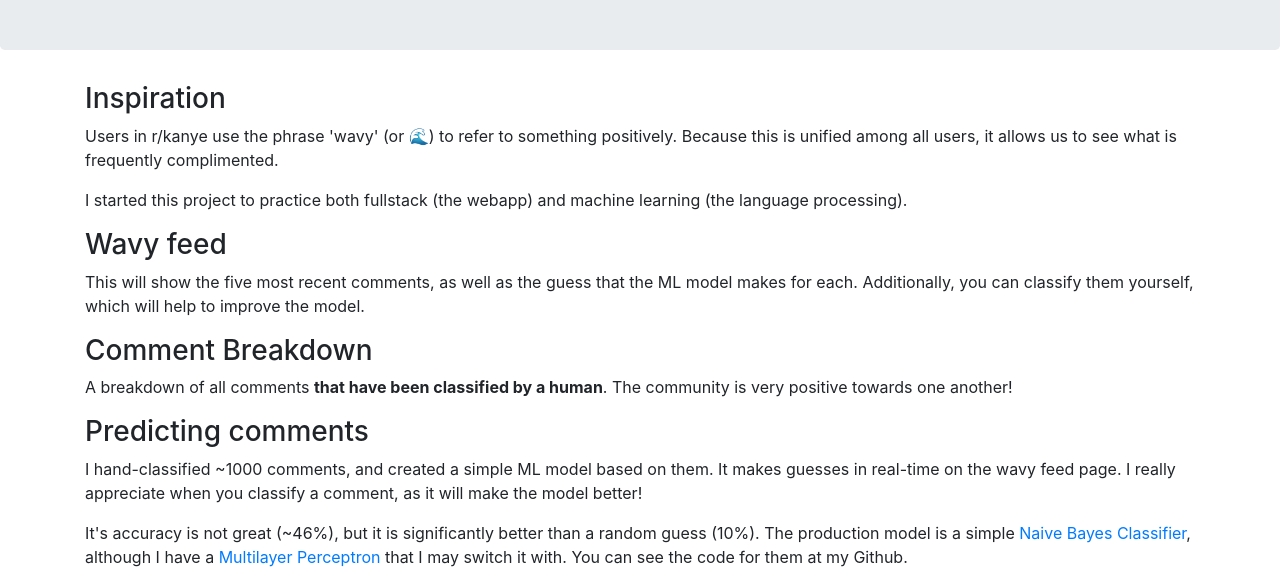
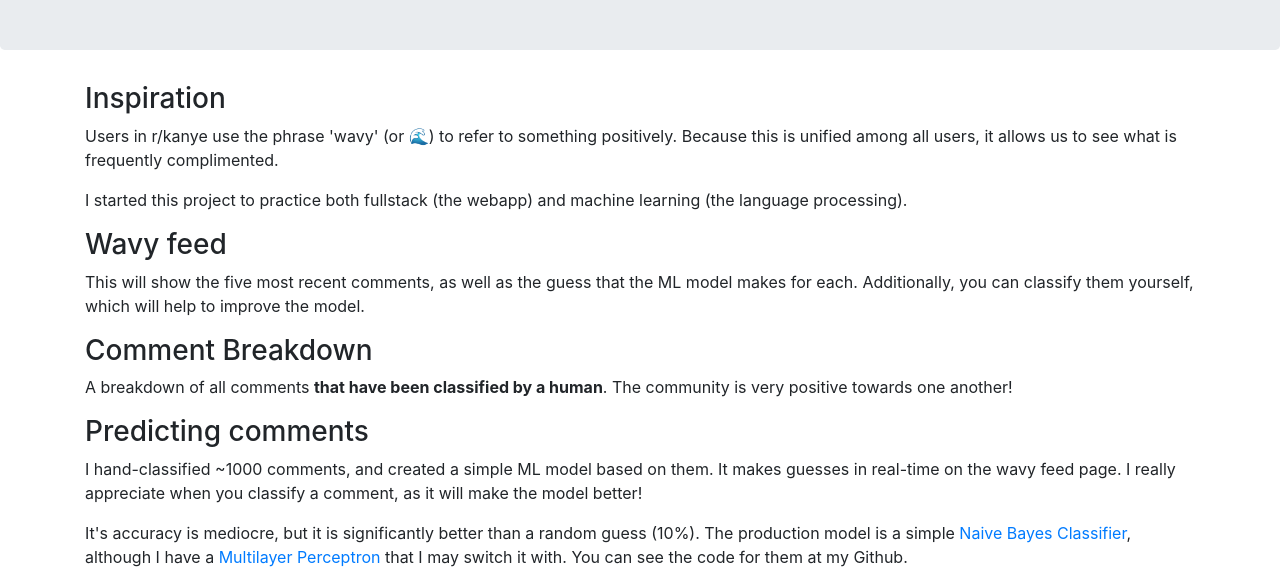
Before and after one commit to elliott-king/kanye_analyzer, a website: page kanye_realtime/src/client/static/about/index.html in a window 1280 px wide. Shown: the part 180-762 px from the top of the page. Drawn offline with nearby package versions, Linux system fonts and the light colour scheme.

Commit message:
obfuscate the TRUTH!
Oh no!

```diff
--- a/kanye_realtime/src/client/static/about/index.html
+++ b/kanye_realtime/src/client/static/about/index.html
@@ -42,7 +42,7 @@
             <p>A breakdown of all comments <b>that have been classified by a human</b>. The community is very positive towards one another!</p>
             <h3>Predicting comments</h3>
             <p>I hand-classified ~1000 comments, and created a simple ML model based on them. It makes guesses in real-time on the wavy feed page. I really appreciate when you classify a comment, as it will make the model better!</p>
-            <p>It's accuracy is not great (~46%), but it is significantly better than a random guess (10%). The production model is a simple <a href="http://www.nltk.org/book/ch06.html">Naive Bayes Classifier</a>, although I have a <a href="https://developers.google.com/machine-learning/guides/text-classification/">Multilayer Perceptron</a> that I may switch it with. You can see the code for them at my Github.</p>
+            <p>It's accuracy is mediocre, but it is significantly better than a random guess (10%). The production model is a simple <a href="http://www.nltk.org/book/ch06.html">Naive Bayes Classifier</a>, although I have a <a href="https://developers.google.com/machine-learning/guides/text-classification/">Multilayer Perceptron</a> that I may switch it with. You can see the code for them at my Github.</p>
             <h3>Categories</h3>
             <p>I took user comments containing 'wavy' or 🌊 and attempted to classify them as either <b>positive</b> or <b>negative</b>. Then, I attempted to classify them into one of the following categories:</p>
             <ul>
```
